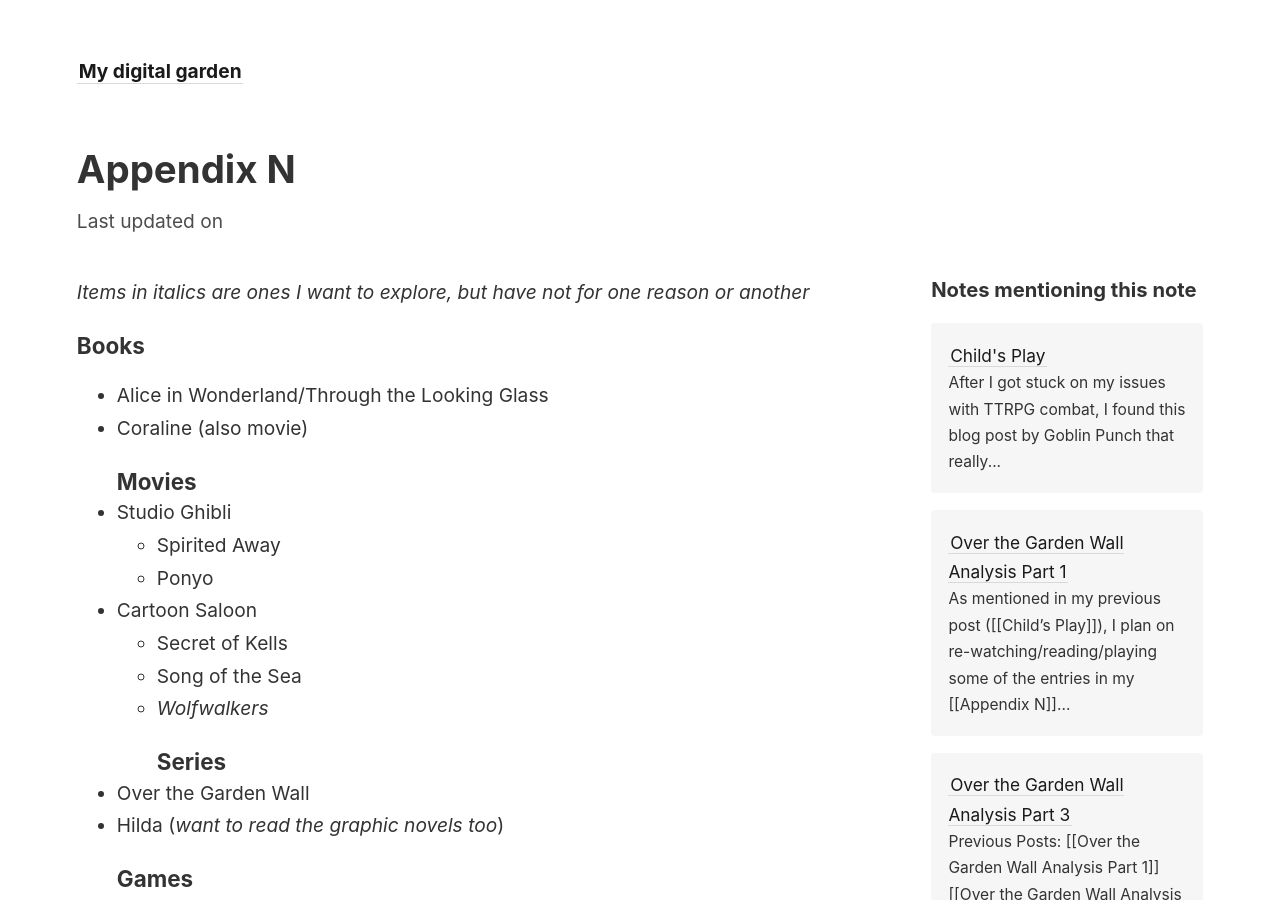
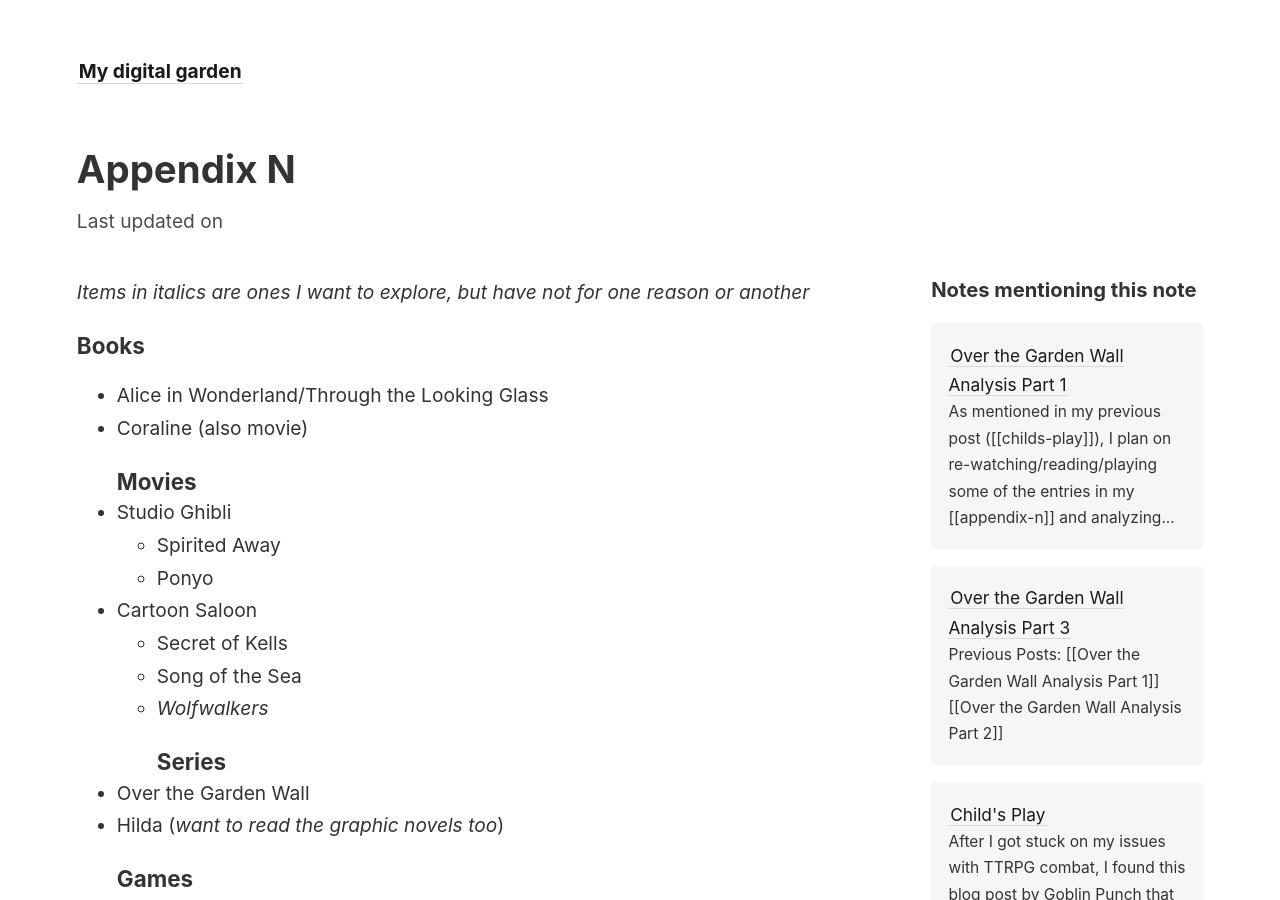
Before and after one commit to KabouterBlog/kabouterblog.github.io, a Jekyll site: the page built from _notes/appendix-n.md, in a window 1280 px wide and 900 px high. Built offline with Jekyll 4.4.1, drawn with Linux system fonts in a browser that asks for light colours; some of the changed text lies outside the part shown.

Commit message:
try: changing file name

```diff
--- a/_notes/Over the Garden Wall Analysis Part 1.md
+++ b/_notes/Over the Garden Wall Analysis Part 1.md
@@ -3,7 +3,7 @@
 feed: show
 date: 2024-02-03
 ---
-As mentioned in my previous post ([[Child's Play]]), I plan on re-watching/reading/playing some of the entries in my [[Appendix N]] and analyzing the "verbs" the protagonists take and see if they can be transformed into TTRPG mechanics. First up is the amazing "Over the Garden Wall". It is a nice, compact 10 episodes of 10 minutes each, so I am hoping that it will be easy-ish to break down episode by episode, even minute by minute.
+As mentioned in my previous post ([[childs-play]]), I plan on re-watching/reading/playing some of the entries in my [[appendix-n]] and analyzing the "verbs" the protagonists take and see if they can be transformed into TTRPG mechanics. First up is the amazing "Over the Garden Wall". It is a nice, compact 10 episodes of 10 minutes each, so I am hoping that it will be easy-ish to break down episode by episode, even minute by minute.
 
 I am going to try to note the major actions for each minute of each episode, noting the major VERBS of that minute. This may be overkill, we shall see after a few episodes if I will continue to be this detailed.
 
```
Also changed, not shown: _notes/Over the Garden Wall Analysis Part 3.md (+1 -1 lines), _notes/appendix-n.md (renamed from _notes/Appendix N.md, +1 -4 lines), _notes/childs-play.md (renamed from _notes/Child's Play.md, +1 -1 lines), _notes/bilbo-not-rambo.md (renamed from _notes/Bilbo, not Rambo.md).
